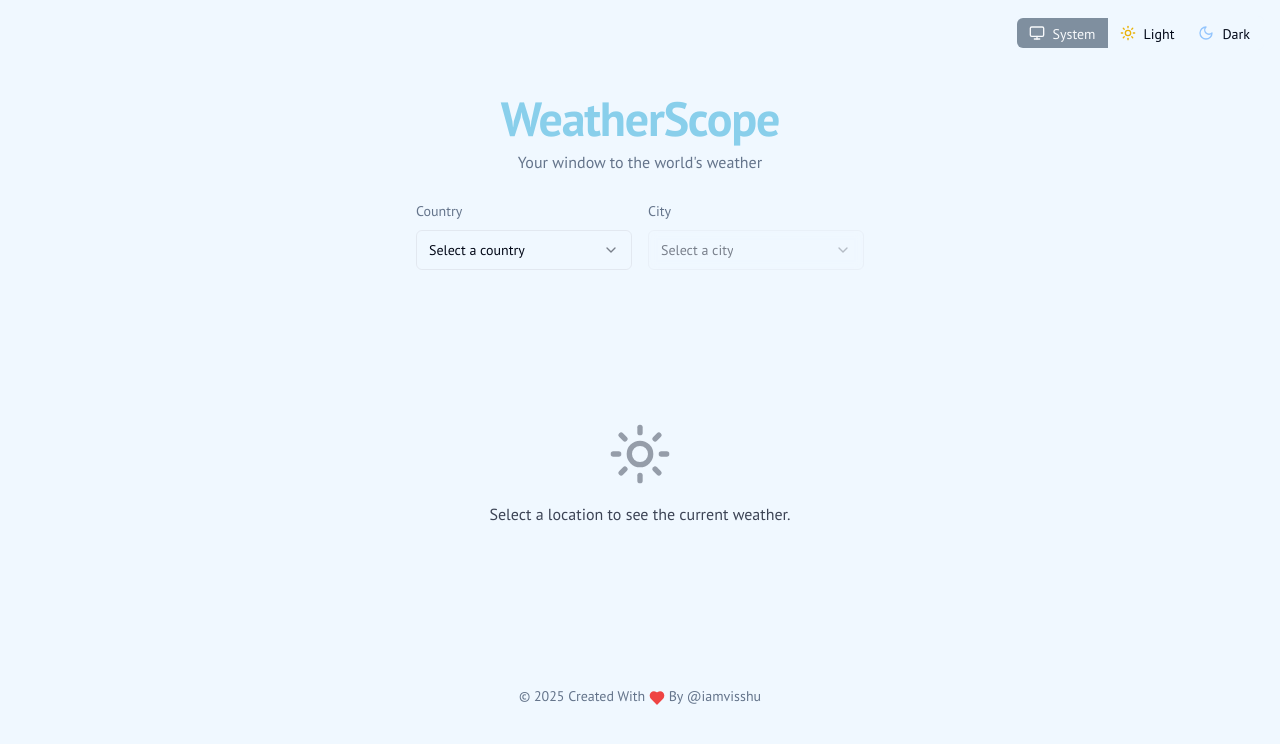
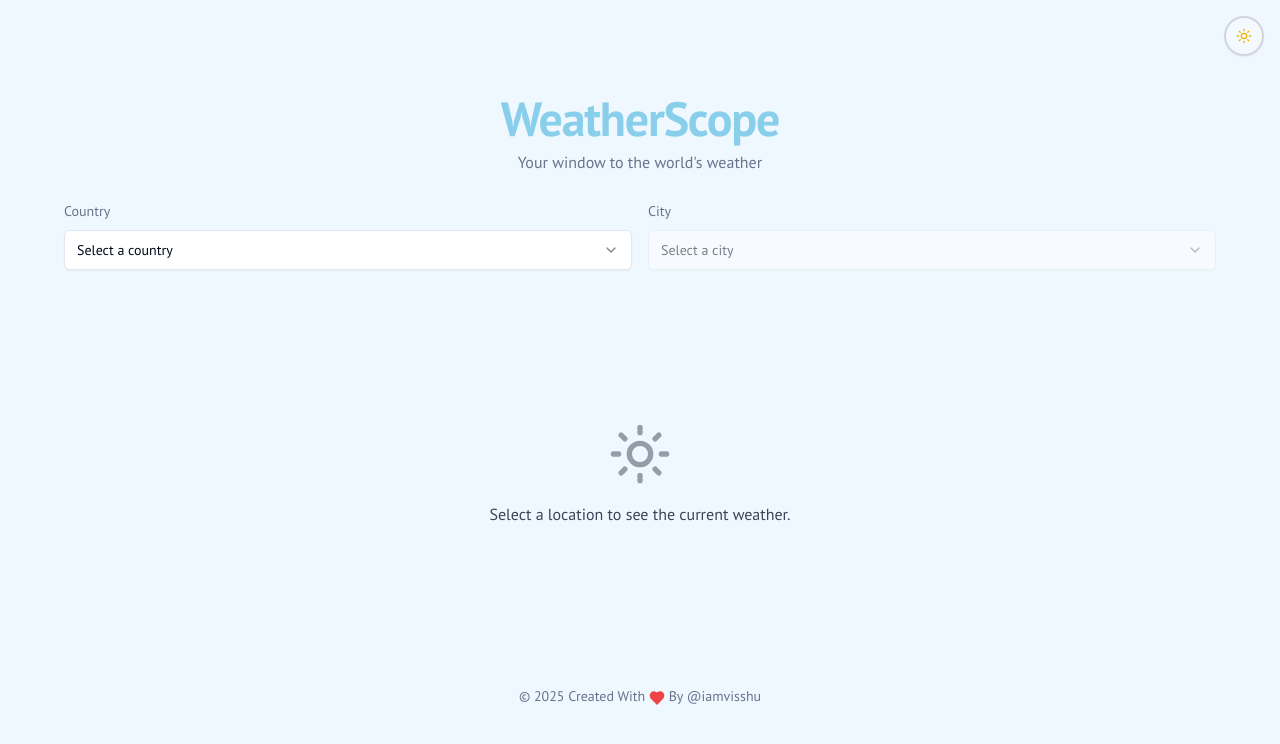
Before and after one commit to iamvisshu/WeatherScope, a Next.js app: page / in a window 1280 px wide. Shown: the top 744 px of the page. Built offline with nearby package versions, Linux system fonts and the light colour scheme; what @genkit-ai/googleai, genkit would draw is missing.

Commit message:
UI Refinement and issues Fixes
UI Refinement and issues Fixes

```diff
--- a/src/ai/tools/weather.ts
+++ b/src/ai/tools/weather.ts
@@ -214,7 +214,7 @@ export const getCurrentWeather = ai.defineTool(
         humidity,
         windSpeed: Math.round(windSpeed),
         uvIndex: Math.round(uvIndex || 0),
-        isDay: isDay || 1,
+        isDay: isDay ?? 1,
         condition: weatherInfo.condition,
         description: weatherInfo.description,
         forecast,
--- a/src/app/page.tsx
+++ b/src/app/page.tsx
@@ -6,7 +6,7 @@ import { LocationSelector } from "@/components/location-selector";
 import { WeatherDisplay } from "@/components/weather-display";
 import type { WeatherData } from "@/lib/weather-data";
 import { getAdaptiveTheme, getRealtimeWeather, type ColorTheme } from "@/app/actions";
-import { useTheme } from '@/components/theme-provider';
+
 import { hexToHsl } from "@/lib/utils";
 import { WeatherSkeleton } from "@/components/weather-skeleton";
 import { ThemeToggle } from "@/components/theme-toggle";
@@ -20,7 +20,7 @@ export default function Home() {
   );
   const [isLoading, setIsLoading] = useState(false);
   const [isClient, setIsClient] = useState(false);
-  const { setTheme } = useTheme();
+
 
   useEffect(() => {
     setIsClient(true);
@@ -35,14 +35,7 @@ export default function Home() {
           const weather = await getRealtimeWeather(city);
           setWeatherData(weather);
 
-          // Set global day/night theme based on API `isDay` field
-          try {
-            if (weather?.isDay !== undefined) {
-              setTheme(weather.isDay === 1 ? 'day' : 'night');
-            }
-          } catch (e) {
-            // ignore if theme provider not mounted
-          }
+
 
           const theme = await getAdaptiveTheme(weather);
           setColorTheme(theme);
@@ -79,7 +72,7 @@ export default function Home() {
       className="flex min-h-screen w-full flex-col items-center justify-center p-4 sm:p-8 md:p-12 bg-background transition-all duration-1000 ease-in-out"
       style={dynamicStyles}
     >
-      <div className="w-full max-w-md mx-auto space-y-6">
+      <div className="w-full max-w-6xl mx-auto space-y-6">
         <header className="text-center w-full">
           <div className="mx-auto max-w-2xl">
             <h1 className="text-4xl sm:text-5xl font-bold font-headline text-primary tracking-tight">
--- a/src/components/humidity-indicator.tsx
+++ b/src/components/humidity-indicator.tsx
@@ -12,10 +12,10 @@ export function HumidityIndicator({ humidity }: HumidityIndicatorProps) {
   const percent = clamped;
 
   return (
-    <div className="w-full max-w-xs">
-      <div className="flex items-center justify-between mb-2">
-        <div className="font-semibold">Humidity</div>
-        <div className="text-sm text-muted-foreground">{Math.round(clamped)}%</div>
+    <div className="w-full">
+      <div className="flex flex-col mb-2">
+        <div className="font-semibold text-sm">Humidity</div>
+        <div className="text-xl font-bold">{Math.round(clamped)}%</div>
       </div>
 
       <div className="w-full h-20 bg-muted rounded-lg overflow-hidden relative">
--- a/src/components/location-selector.tsx
+++ b/src/components/location-selector.tsx
@@ -56,10 +56,10 @@ export function LocationSelector({ onCitySelect, disabled }: LocationSelectorPro
       <div className="space-y-2">
         <label htmlFor="country-select" className="text-sm font-medium text-muted-foreground">Country</label>
         <Select onValueChange={handleCountryChange} disabled={disabled}>
-          <SelectTrigger id="country-select" className="w-full bg-card/80 backdrop-blur-sm">
+          <SelectTrigger id="country-select" className="w-full bg-white dark:bg-slate-900 border-input text-foreground shadow-sm">
             <SelectValue placeholder="Select a country" />
           </SelectTrigger>
-          <SelectContent>
+          <SelectContent className="bg-popover text-popover-foreground dark:bg-slate-900 dark:text-slate-100 border-border dark:border-slate-700">
             {countries.map((country) => (
               <SelectItem key={country.name} value={country.name}>
                 {country.name}
@@ -75,10 +75,10 @@ export function LocationSelector({ onCitySelect, disabled }: LocationSelectorPro
           onValueChange={handleCityChange}
           disabled={!selectedCountry || disabled}
         >
-          <SelectTrigger id="city-select" className="w-full bg-card/80 backdrop-blur-sm">
+          <SelectTrigger id="city-select" className="w-full bg-white dark:bg-slate-900 border-input text-foreground shadow-sm">
             <SelectValue placeholder="Select a city" />
           </SelectTrigger>
-          <SelectContent>
+          <SelectContent className="bg-popover text-popover-foreground dark:bg-slate-900 dark:text-slate-100 border-border dark:border-slate-700">
             {selectedCountry?.cities.map((city) => (
               <SelectItem key={city} value={city}>
                 {city}
--- a/src/components/theme-provider.tsx
+++ b/src/components/theme-provider.tsx
@@ -11,13 +11,13 @@ type ThemeContextValue = {
 
 const ThemeContext = createContext<ThemeContextValue | undefined>(undefined);
 
-const THEME_STORAGE_KEY = 'weather_scope_theme';
+const THEME_STORAGE_KEY = 'weather_scope_theme_v2';
 const TRANSITION_CLASS = 'theme-transition';
 const TRANSITION_MS = 300;
 
 export function ThemeProvider({ children }: { children: React.ReactNode }) {
-  // Initialize to 'system' to ensure server and client render the same initial markup
-  const [theme, setThemeState] = useState<ThemePreference>('system');
+  // Initialize to 'day' (light theme) as default
+  const [theme, setThemeState] = useState<ThemePreference>('day');
   const [mounted, setMounted] = useState(false);
 
   // On mount, read persisted preference and update theme (avoids hydration mismatch)
--- a/src/components/theme-toggle.tsx
+++ b/src/components/theme-toggle.tsx
@@ -1,101 +1,40 @@
 'use client';
 
 import React from 'react';
-import { Sun, Moon, Monitor } from 'lucide-react';
+import { Sun, Moon } from 'lucide-react';
 import { useTheme } from '@/components/theme-provider';
-import { Tooltip, TooltipTrigger, TooltipContent, TooltipProvider } from '@/components/ui/tooltip';
+import { Button } from '@/components/ui/button';
 
 export function ThemeToggle() {
   const { theme, setTheme } = useTheme();
 
-  const setSystem = () => setTheme('system');
-  const setLight = () => setTheme('day');
-  const setDark = () => setTheme('night');
-
-  const isSystem = theme === 'system';
-  const isLight = theme === 'day';
-  const isDark = theme === 'night';
-
-  // Avoid rendering the interactive controls until client has mounted to prevent any hydration mismatch
+  // Mounted state to avoid hydration mismatch
   const [mounted, setMounted] = React.useState(false);
   React.useEffect(() => setMounted(true), []);
 
   if (!mounted) {
     return (
-      <div className="inline-flex items-center rounded-md bg-popover/50 dark:bg-popover/50 p-0.5" aria-hidden>
-        <div className="px-3 py-1 rounded-l-md text-sm font-medium opacity-40">
-          <Monitor className="w-4 h-4 inline-block mr-2 align-text-bottom" />
-          <span className="hidden md:inline">System</span>
-        </div>
-        <div className="px-3 py-1 text-sm font-medium opacity-40">
-          <Sun className="w-4 h-4 inline-block mr-2 align-text-bottom" />
-          <span className="hidden md:inline">Light</span>
-        </div>
-        <div className="px-3 py-1 rounded-r-md text-sm font-medium opacity-40">
-          <Moon className="w-4 h-4 inline-block mr-2 align-text-bottom" />
-          <span className="hidden md:inline">Dark</span>
-        </div>
-      </div>
+      <Button variant="ghost" size="icon" disabled>
+        <Sun className="h-[1.2rem] w-[1.2rem]" />
+        <span className="sr-only">Toggle theme</span>
+      </Button>
     );
   }
 
+  const isDark = theme === 'night' || (theme === 'system' && window.matchMedia('(prefers-color-scheme: dark)').matches);
+
+  const toggleTheme = () => {
+    setTheme(isDark ? 'day' : 'night');
+  };
+
   return (
-    <TooltipProvider delayDuration={100}>
-      <div className="inline-flex items-center rounded-md bg-popover/50 dark:bg-popover/50 p-0.5" role="tablist" aria-label="Theme selector">
-        <Tooltip>
-          <TooltipTrigger asChild>
-            <button
-              type="button"
-              onClick={setSystem}
-              aria-pressed={isSystem}
-              className={`px-3 py-1 rounded-l-md text-sm font-medium transition-colors focus:outline-none focus:ring-2 focus:ring-offset-2 focus:ring-ring ${isSystem ? 'bg-accent text-primary-foreground' : 'hover:bg-accent/10 dark:hover:bg-accent/20'}`}
-              title="System – follow OS preference"
-            >
-              <Monitor className="w-4 h-4 inline-block mr-2 align-text-bottom" />
-              <span className="align-middle hidden md:inline">System</span>
-            </button>
-          </TooltipTrigger>
-          <TooltipContent side="bottom">
-            <div className="text-sm">System — follow OS preference</div>
-          </TooltipContent>
-        </Tooltip>
-
-        <Tooltip>
-          <TooltipTrigger asChild>
-            <button
-              type="button"
-              onClick={setLight}
-              aria-pressed={isLight}
-              className={`px-3 py-1 text-sm font-medium transition-colors focus:outline-none focus:ring-2 focus:ring-offset-2 focus:ring-ring ${isLight ? 'bg-accent text-primary-foreground' : 'hover:bg-accent/10 dark:hover:bg-accent/20'}`}
-              title="Light – force light theme"
-            >
-              <Sun className="w-4 h-4 inline-block mr-2 align-text-bottom text-yellow-500" />
-              <span className="align-middle hidden md:inline">Light</span>
-            </button>
-          </TooltipTrigger>
-          <TooltipContent side="bottom">
-            <div className="text-sm">Light — force light theme</div>
-          </TooltipContent>
-        </Tooltip>
-
-        <Tooltip>
-          <TooltipTrigger asChild>
-            <button
-              type="button"
-              onClick={setDark}
-              aria-pressed={isDark}
-              className={`px-3 py-1 rounded-r-md text-sm font-medium transition-colors focus:outline-none focus:ring-2 focus:ring-offset-2 focus:ring-ring ${isDark ? 'bg-accent text-primary-foreground' : 'hover:bg-accent/10 dark:hover:bg-accent/20'}`}
-              title="Dark – force dark theme"
-            >
-              <Moon className="w-4 h-4 inline-block mr-2 align-text-bottom text-blue-300" />
-              <span className="align-middle hidden md:inline">Dark</span>
-            </button>
-          </TooltipTrigger>
-          <TooltipContent side="bottom">
-            <div className="text-sm">Dark — force dark theme</div>
-          </TooltipContent>
-        </Tooltip>
-      </div>
-    </TooltipProvider>
+    <Button variant="outline" size="icon" onClick={toggleTheme} className="rounded-full bg-white/20 backdrop-blur-sm border-2 border-gray-300 dark:border-gray-500 hover:bg-white/40 dark:bg-black/20 dark:hover:bg-black/40 transition-all shadow-sm">
+      {isDark ? (
+        <Moon className="h-[1.2rem] w-[1.2rem] text-blue-200" />
+      ) : (
+        <Sun className="h-[1.2rem] w-[1.2rem] text-yellow-500" />
+      )}
+      <span className="sr-only">Toggle theme</span>
+    </Button>
   );
 }
--- a/src/lib/cache.ts
+++ b/src/lib/cache.ts
@@ -13,7 +13,7 @@ class SimpleCache {
   private hits = 0;
   private misses = 0;
 
-  constructor() {}
+  constructor() { }
 
   get<T>(key: string): T | null {
     const entry = this.store.get(key);
@@ -53,5 +53,5 @@ class SimpleCache {
 
 export const cache = new SimpleCache();
 
-// Standard TTL for weather data (15 minutes)
-export const DEFAULT_WEATHER_TTL_MS = 15 * 60 * 1000; // 15 minutes
+// Standard TTL for weather data (5 minutes)
+export const DEFAULT_WEATHER_TTL_MS = 1 * 60 * 1000; // 1 minute (reduced for better day/night updates)
```
Also changed, not shown: src/components/forecast-card.tsx (+7 -3 lines), src/components/temperature-gauge.tsx (+9 -6 lines), src/components/weather-display.tsx (+67 -67 lines).
